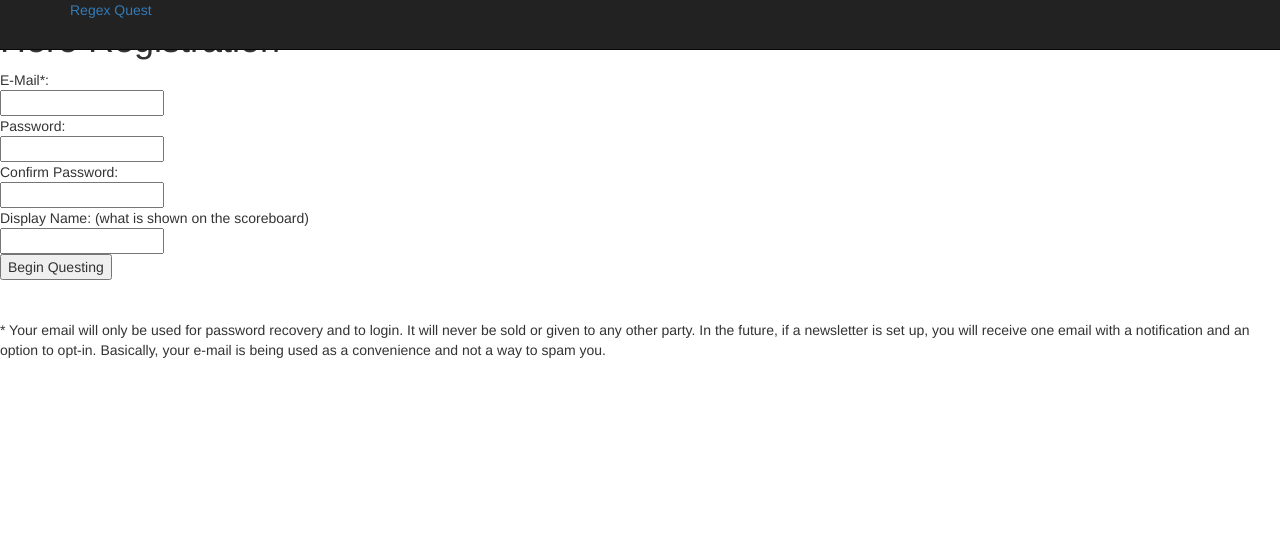
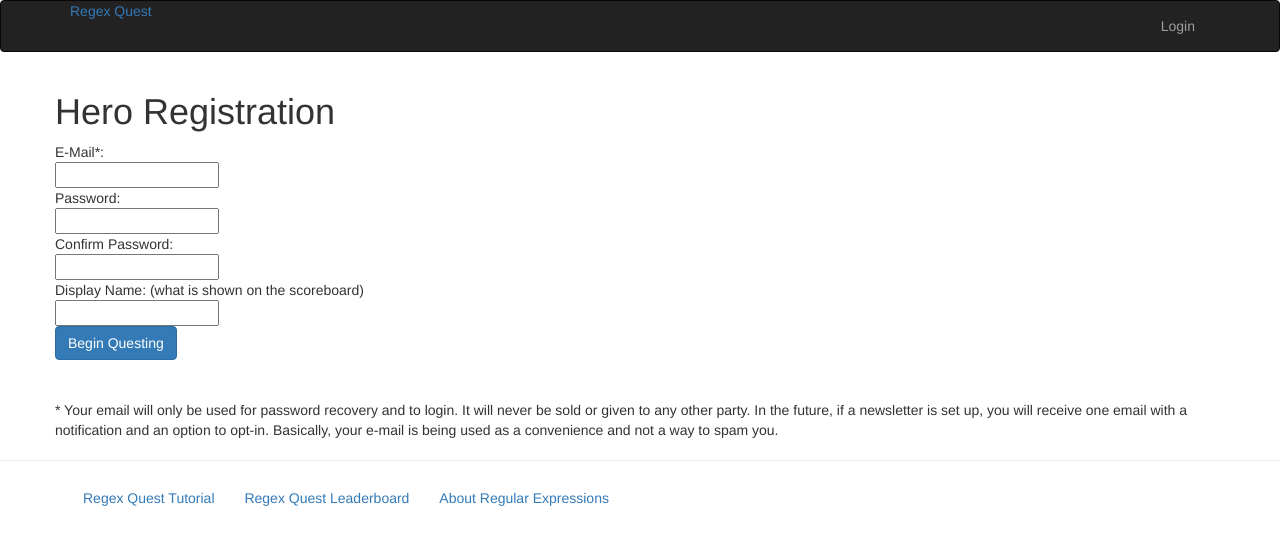
Before and after one commit to nruffilo/regexquest.com, a PHP site: page /signup.php in a window 1280 px wide. Shown: the top 545 px of the page. Run offline with PHP 8.4, Linux system fonts and the light colour scheme; some libraries are stand-ins or nearby versions.

Commit message:
more bootstrappy stuff

```diff
--- a/includes.php
+++ b/includes.php
@@ -1,6 +1,6 @@
 <?php
-error_reporting(E_ALL);
-ini_set("display_errors",true);
+//error_reporting(E_ALL);
+//ini_set("display_errors",true);
 require("config.php");
 require("DatabaseUtil.php");
 require("utilities.php");
@@ -26,10 +26,11 @@ $header=<<<HEADER
 <body>
 
 
-<div class="navbar navbar-inverse navbar-fixed-top">
+<div class="navbar navbar-inverse">
     <div class="navbar-inner">
         <div class="container">
             <a href="/" class="brand">Regex Quest</a>
+            <a href="/login.php" class="navbar-text pull-right">Login</a>
             <div class="nav-collapse collapse">
                 <ul class="nav">
                     <li><a href="/">Home</a></li>
@@ -44,6 +45,14 @@ $header=<<<HEADER
 HEADER;
 
 $footer=<<<FOOTER
+    <hr />
+    <div class="footer">
+        <div class="container">
+            <a class="btn btn-small" href="/tutorial.php">Regex Quest Tutorial</a>
+            <a class="btn btn-small" href="">Regex Quest Leaderboard</a>
+            <a class="btn btn-small">About Regular Expressions</a>
+        </div>
+    </div>
 </body>
 </html>
 FOOTER;
--- a/signup.php
+++ b/signup.php
@@ -12,22 +12,13 @@ if (isset($_POST['email'])) {
 } else {
 
 ?>
-<!DOCTYPE html PUBLIC "-//W3C//DTD XHTML 1.1//EN" "http://www.w3.org/TR/xhtml11/DTD/xhtml11.dtd">
-<html>
-	<head>
-		<title>Regex Hero - Game</title>
-		<script src="http://ajax.googleapis.com/ajax/libs/jquery/1.8.2/jquery.min.js"></script>
-		<script src="login.js"></script>
-		<meta charset="UTF-8" />
-		<link rel="stylesheet" href="regexhero.css" type="text/css"/>
-	</head>
-<body>
 
 		<?php echo $header; ?>
-
+<div class="container">
+<div class="row">
 <h1>Hero Registration</h1>
 
-<form method="post" id="signup_form" onsubmit="return checkSignupForm(this);">
+<form method="post" onsubmit="return checkSignupForm(this);">
 E-Mail*:<br/>
 <input type="text" name="email"/><br/>
 Password:<br/>
@@ -37,11 +28,13 @@ Confirm Password:<br/>
 Display Name: (what is shown on the scoreboard)<br/>
 <input type="text" name="display_name"/>
 <br/>
-<input type="submit" value="Begin Questing" onclick="checkSignupForm();"/>
+<input type="submit" class="btn btn-large btn-primary" value="Begin Questing" onclick="checkSignupForm();"/>
 </form>
 <br/><br/>
 * Your email will only be used for password recovery and to login.  It will never be sold or given to any other party.  In the future, if a newsletter is set up, you will receive one email with a notification and an option to opt-in.  Basically, your e-mail is being used as a convenience and not a way to spam you.
-</body>
+</div>
+</div>
 <?php
 }
+echo $footer;
 ?>
```
Also changed, not shown: index.php (+1 -27 lines), leaderboard.php (+4 -15 lines), login.php (+28 -0 lines).
